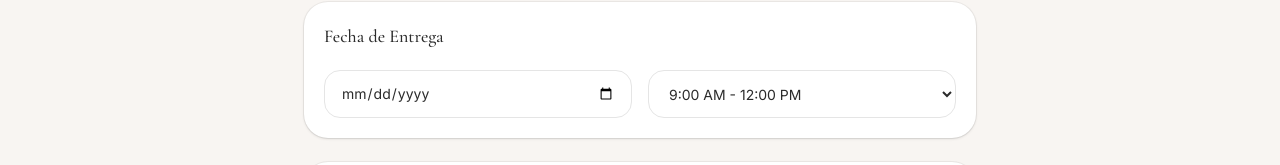
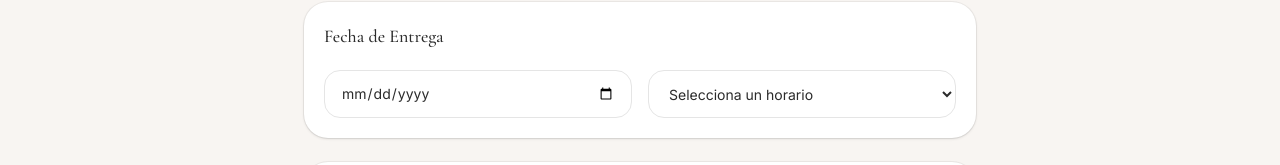
Before and after one commit to ivanmongebadilla/amfloreria, a Next.js app: page /checkout in a window 1280 px wide. Shown: the part 865-1030 px from the top of the page. Built offline with nearby package versions, Linux system fonts and the light colour scheme.

Commit message:
Fix for DeliverySchedule component

```diff
--- a/src/components/checkout/DeliverySchedule.tsx
+++ b/src/components/checkout/DeliverySchedule.tsx
@@ -1,4 +1,11 @@
-export function DeliverySchedule () {
+interface DeliveryScheduleProps{
+    deliveryDate: string;
+    deliveryTime: string;
+    setDeliveryDate: (date: string) => void;
+    setDeliveryTime: (time: string) => void;
+}
+
+export function DeliverySchedule ({deliveryDate, deliveryTime, setDeliveryDate, setDeliveryTime}: DeliveryScheduleProps) {
     const today = new Date().toISOString().split("T")[0];
     return (
         <div className="rounded-3xl bg-white p-5 shadow-sm ring-1 ring-black/5">
@@ -8,13 +15,34 @@ export function DeliverySchedule () {
             <input
               type="date"
               min={today}
+              value={deliveryDate}
+              onChange={(e) =>
+                  setDeliveryDate(e.target.value)
+              }
               className="h-12 rounded-2xl border border-neutral-200 bg-white px-4 text-sm outline-none transition focus:border-black"
             />
 
-            <select className="h-12 rounded-2xl border border-neutral-200 bg-white px-4 text-sm outline-none transition focus:border-black">
-              <option>9:00 AM - 12:00 PM</option>
-              <option>12:00 PM - 3:00 PM</option>
-              <option>3:00 PM - 6:00 PM</option>
+            <select
+              value={deliveryTime}
+              onChange={(e) =>
+                  setDeliveryTime(e.target.value)
+              }
+              className="h-12 rounded-2xl border border-neutral-200 bg-white px-4 text-sm outline-none transition focus:border-black">
+              <option value="">
+                  Selecciona un horario
+              </option>
+
+              <option value="9:00 AM - 12:00 PM">
+                  9:00 AM - 12:00 PM
+              </option>
+
+              <option value="12:00 PM - 3:00 PM">
+                  12:00 PM - 3:00 PM
+              </option>
+
+              <option value="3:00 PM - 6:00 PM">
+                  3:00 PM - 6:00 PM
+              </option>
             </select>
           </div>
         </div>
```
